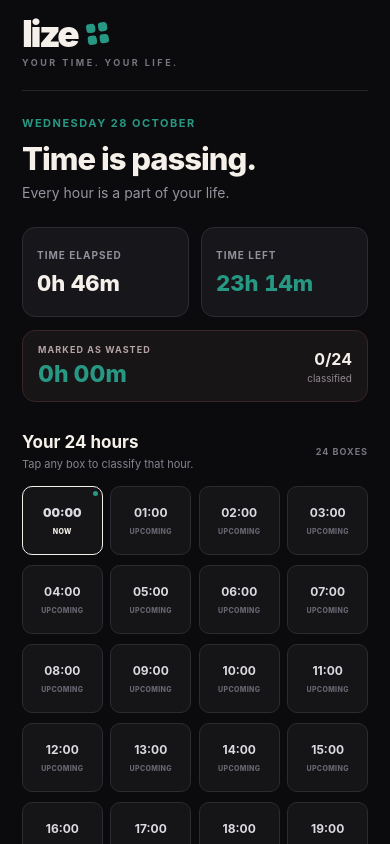
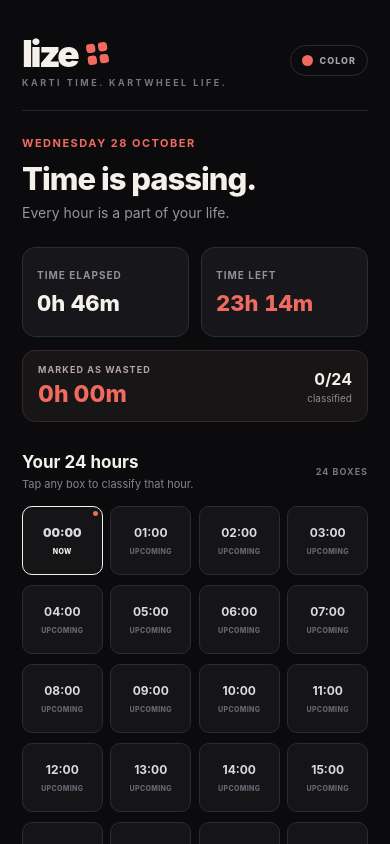
Before and after one commit to 23-kartikey/Lize, a React Native app: screen / in a window 390 px wide. Built offline with nearby package versions, Linux system fonts and the light colour scheme.

Commit message:
update: add color feature

```diff
--- a/src/components/BrandHeader.tsx
+++ b/src/components/BrandHeader.tsx
@@ -1,25 +1,120 @@
-import { StyleSheet, Text, View } from "react-native";
-import { colors } from "../constants/theme";
+import { useState } from "react";
+import {
+  Modal,
+  Pressable,
+  StyleSheet,
+  Text,
+  View,
+} from "react-native";
+import { accentOptions, colors } from "../constants/theme";
+import type { AccentId } from "../constants/theme";
 
-export default function BrandHeader() {
+type Props = {
+  accentId: AccentId;
+  accentColor: string;
+  onSelectAccent: (accentId: AccentId) => void;
+};
+
+export default function BrandHeader({ accentId, accentColor, onSelectAccent }: Props) {
+  const [pickerVisible, setPickerVisible] = useState(false);
+
   return (
     <View style={styles.header}>
       <View style={styles.brandRow}>
-        <Text style={styles.brand}>lize</Text>
-        <View style={styles.brandMark} accessibilityElementsHidden>
-          <View style={styles.brandMarkCell} />
-          <View style={styles.brandMarkCell} />
-          <View style={styles.brandMarkCell} />
-          <View style={styles.brandMarkCell} />
+        <View style={styles.brandIdentity}>
+          <View style={styles.wordmarkRow}>
+            <Text style={styles.brand}>lize</Text>
+            <View style={styles.brandMark} accessibilityElementsHidden>
+              <View style={[styles.brandMarkCell, { backgroundColor: accentColor }]} />
+              <View style={[styles.brandMarkCell, { backgroundColor: accentColor }]} />
+              <View style={[styles.brandMarkCell, { backgroundColor: accentColor }]} />
+              <View style={[styles.brandMarkCell, { backgroundColor: accentColor }]} />
+            </View>
+          </View>
+          <Text style={styles.brandSubtitle}>KARTI TIME. KARTWHEEL LIFE.</Text>
         </View>
+
+        <Pressable
+          accessibilityRole="button"
+          accessibilityLabel="Change accent color"
+          onPress={() => setPickerVisible(true)}
+          style={({ pressed }) => [styles.colorButton, pressed && styles.pressed]}
+        >
+          <View style={[styles.activeSwatch, { backgroundColor: accentColor }]} />
+          <Text style={styles.colorButtonText}>COLOR</Text>
+        </Pressable>
       </View>
-      <Text style={styles.brandSubtitle}>YOUR TIME. YOUR LIFE.</Text>
+
+      <Modal
+        visible={pickerVisible}
+        transparent
+        animationType="fade"
+        onRequestClose={() => setPickerVisible(false)}
+        statusBarTranslucent
+      >
+        <View style={styles.modalOverlay}>
+          <Pressable
+            style={StyleSheet.absoluteFill}
+            onPress={() => setPickerVisible(false)}
+            accessibilityLabel="Close color picker"
+          />
+
+          <View style={styles.modalCard}>
+            <View style={styles.modalTopRow}>
+              <View>
+                <Text style={styles.modalEyebrow}>PERSONALISE LIZE</Text>
+                <Text style={styles.modalTitle}>Accent colour</Text>
+              </View>
+              <Pressable
+                onPress={() => setPickerVisible(false)}
+                style={styles.closeButton}
+                accessibilityRole="button"
+                accessibilityLabel="Close"
+              >
+                <Text style={styles.closeText}>×</Text>
+              </Pressable>
+            </View>
+
+            <Text style={styles.modalDescription}>
+              Change the accent without changing the app's dark background.
+            </Text>
+
+            <View style={styles.options}>
+              {accentOptions.map((option) => {
+                const selected = option.id === accentId;
+                return (
+                  <Pressable
+                    key={option.id}
+                    accessibilityRole="button"
+                    accessibilityState={{ selected }}
+                    accessibilityLabel={`${option.label} accent`}
+                    onPress={() => {
+                      onSelectAccent(option.id);
+                      setPickerVisible(false);
+                    }}
+                    style={({ pressed }) => [
+                      styles.option,
+                      selected && styles.selectedOption,
+                      pressed && styles.pressed,
+                    ]}
+                  >
+                    <View style={[styles.optionSwatch, { backgroundColor: option.color }]} />
+                    <Text style={styles.optionLabel}>{option.label}</Text>
+                    {selected && <Text style={styles.checkmark}>✓</Text>}
+                  </Pressable>
+                );
+              })}
+            </View>
+          </View>
+        </View>
+      </Modal>
     </View>
   );
 }
 
 const styles = StyleSheet.create({
   header: {
+    paddingTop: 20,
     paddingBottom: 22,
     borderBottomWidth: 1,
     borderBottomColor: "#25252B",
@@ -27,8 +122,11 @@ const styles = StyleSheet.create({
   brandRow: {
     flexDirection: "row",
     alignItems: "center",
-    gap: 10,
+    justifyContent: "space-between",
+    gap: 12,
   },
+  brandIdentity: { flex: 1 },
+  wordmarkRow: { flexDirection: "row", alignItems: "center", gap: 10 },
   brand: {
     color: colors.text,
     fontSize: 37,
@@ -44,12 +142,7 @@ const styles = StyleSheet.create({
     gap: 3,
     transform: [{ rotate: "-8deg" }],
   },
-  brandMarkCell: {
-    width: 9,
-    height: 9,
-    borderRadius: 3,
-    backgroundColor: colors.accent,
-  },
+  brandMarkCell: { width: 9, height: 9, borderRadius: 3 },
   brandSubtitle: {
     marginTop: 2,
     color: colors.textMuted,
@@ -57,4 +150,55 @@ const styles = StyleSheet.create({
     fontWeight: "700",
     letterSpacing: 2.5,
   },
+  colorButton: {
+    flexDirection: "row",
+    alignItems: "center",
+    gap: 7,
+    borderWidth: 1,
+    borderColor: colors.border,
+    borderRadius: 20,
+    paddingHorizontal: 11,
+    paddingVertical: 9,
+  },
+  activeSwatch: { width: 11, height: 11, borderRadius: 6 },
+  colorButtonText: { color: colors.textSecondary, fontSize: 9, fontWeight: "800", letterSpacing: 1 },
+  pressed: { opacity: 0.7 },
+  modalOverlay: {
+    flex: 1,
+    backgroundColor: "rgba(0, 0, 0, 0.76)",
+    justifyContent: "center",
+    alignItems: "center",
+    paddingHorizontal: 22,
+  },
+  modalCard: {
+    width: "100%",
+    maxWidth: 380,
+    backgroundColor: colors.surfaceRaised,
+    borderWidth: 1,
+    borderColor: colors.borderStrong,
+    borderRadius: 20,
+    padding: 21,
+  },
+  modalTopRow: { flexDirection: "row", justifyContent: "space-between", alignItems: "center" },
+  modalEyebrow: { color: colors.textMuted, fontSize: 9, fontWeight: "800", letterSpacing: 1.5 },
+  modalTitle: { color: colors.text, fontSize: 24, fontWeight: "800", marginTop: 8 },
+  closeButton: { width: 30, height: 30, borderRadius: 15, backgroundColor: "#29292F", alignItems: "center", justifyContent: "center" },
+  closeText: { color: colors.text, fontSize: 22, lineHeight: 25 },
+  modalDescription: { color: colors.textSecondary, fontSize: 12, lineHeight: 18, marginTop: 9, marginBottom: 17 },
+  options: { gap: 9 },
+  option: {
+    minHeight: 54,
+    flexDirection: "row",
+    alignItems: "center",
+    borderWidth: 1,
+    borderColor: colors.border,
+    backgroundColor: colors.surface,
+    borderRadius: 12,
+    paddingHorizontal: 13,
+    gap: 12,
+  },
+  selectedOption: { borderColor: colors.textSecondary, backgroundColor: "#202026" },
+  optionSwatch: { width: 20, height: 20, borderRadius: 10, borderWidth: 1, borderColor: "rgba(255,255,255,0.25)" },
+  optionLabel: { color: colors.text, fontSize: 14, fontWeight: "700", flex: 1 },
+  checkmark: { color: colors.text, fontSize: 18, fontWeight: "800" },
 });
--- a/src/components/HourClassificationModal.tsx
+++ b/src/components/HourClassificationModal.tsx
@@ -10,6 +10,7 @@ type Props = {
   currentHour: number;
   onClose: () => void;
   onSaveMark: (mark: HourMark | null) => void;
+  accentColor: string;
 };
 
 export default function HourClassificationModal({
@@ -19,6 +20,7 @@ export default function HourClassificationModal({
   currentHour,
   onClose,
   onSaveMark,
+  accentColor,
 }: Props) {
   const hour = selectedTarget?.hour;
   const isToday = selectedTarget?.dayKey === todayKey;
@@ -50,7 +52,7 @@ export default function HourClassificationModal({
 
         <View style={styles.card}>
           <View style={styles.topRow}>
-            <Text style={styles.eyebrow}>CLASSIFY THIS HOUR</Text>
+            <Text style={[styles.eyebrow, { color: accentColor }]}>CLASSIFY THIS HOUR</Text>
             <Pressable
               onPress={onClose}
               style={styles.closeButton}
@@ -108,7 +110,7 @@ export default function HourClassificationModal({
 
           {selectedMark && (
             <Pressable onPress={() => onSaveMark(null)} style={styles.clearButton}>
-              <Text style={styles.clearButtonText}>Clear classification</Text>
+              <Text style={[styles.clearButtonText, { color: accentColor }]}>Clear classification</Text>
             </Pressable>
           )}
 
--- a/src/components/HourGrid.tsx
+++ b/src/components/HourGrid.tsx
@@ -6,15 +6,15 @@ import { formatHour, HOURS } from "../utils/time";
 type Props = {
   currentHour: number;
   dayMarks: DayMarks;
-  disabled?: boolean;
   onSelectHour: (hour: number) => void;
+  accentColor: string;
 };
 
 export default function HourGrid({
   currentHour,
   dayMarks,
-  disabled = false,
   onSelectHour,
+  accentColor,
 }: Props) {
   return (
     <>
@@ -44,7 +44,6 @@ export default function HourGrid({
           return (
             <Pressable
               key={hour}
-              disabled={disabled}
               onPress={() => onSelectHour(hour)}
               accessibilityRole="button"
               accessibilityLabel={`${formatHour(hour)}, ${statusLabel}. Tap to classify.`}
@@ -81,8 +80,8 @@ export default function HourGrid({
                 {statusLabel}
               </Text>
 
-              {hasPassed && <View pointerEvents="none" style={styles.crossOut} />}
-              {isCurrent && <View style={styles.currentIndicator} />}
+              {hasPassed && <View pointerEvents="none" style={[styles.crossOut, { backgroundColor: accentColor }]} />}
+              {isCurrent && <View style={[styles.currentIndicator, { backgroundColor: accentColor }]} />}
             </Pressable>
           );
         })}
--- a/src/components/HourLegend.tsx
+++ b/src/components/HourLegend.tsx
@@ -1,11 +1,13 @@
 import { StyleSheet, Text, View } from "react-native";
 import { colors } from "../constants/theme";
 
-export default function HourLegend() {
+type Props = { accentColor: string };
+
+export default function HourLegend({ accentColor }: Props) {
   return (
     <View style={styles.legend}>
       <View style={styles.legendItem}>
-        <View style={[styles.legendDot, styles.wastedDot]} />
+        <View style={[styles.legendDot, styles.wastedDot, { backgroundColor: accentColor }]} />
         <Text style={styles.legendText}>Wasted</Text>
       </View>
       <View style={styles.legendItem}>
--- a/src/components/TimeSummary.tsx
+++ b/src/components/TimeSummary.tsx
@@ -8,6 +8,7 @@ type Props = {
   remainingMinutes: number;
   wastedHours: number;
   classifiedHours: number;
+  accentColor: string;
 };
 
 export default function TimeSummary({
@@ -16,11 +17,12 @@ export default function TimeSummary({
   remainingMinutes,
   wastedHours,
   classifiedHours,
+  accentColor,
 }: Props) {
   return (
     <>
       <View style={styles.intro}>
-        <Text style={styles.date}>{formatDateLabel(now)}</Text>
+        <Text style={[styles.date, { color: accentColor }]}>{formatDateLabel(now)}</Text>
         <Text style={styles.title}>Time is passing.</Text>
         <Text style={styles.subtitle}>Every hour is a part of your life.</Text>
       </View>
@@ -32,14 +34,14 @@ export default function TimeSummary({
         </View>
         <View style={styles.statCard}>
           <Text style={styles.statLabel}>TIME LEFT</Text>
-          <Text style={styles.remainingValue}>{formatDuration(remainingMinutes)}</Text>
+          <Text style={[styles.remainingValue, { color: accentColor }]}>{formatDuration(remainingMinutes)}</Text>
         </View>
       </View>
 
       <View style={styles.wasteSummary}>
         <View style={styles.wasteSummaryLeft}>
           <Text style={styles.wasteSummaryLabel}>MARKED AS WASTED</Text>
-          <Text style={styles.wasteSummaryValue}>{formatDuration(wastedHours * 60)}</Text>
+          <Text style={[styles.wasteSummaryValue, { color: accentColor }]}>{formatDuration(wastedHours * 60)}</Text>
         </View>
         <View style={styles.summaryRight}>
           <Text style={styles.summaryCount}>{classifiedHours}/24</Text>
--- /dev/null
+++ b/src/hooks/useAccentColor.ts
@@ -0,0 +1,65 @@
+import { useCallback, useEffect, useRef, useState } from "react";
+import AsyncStorage from "@react-native-async-storage/async-storage";
+import { getAccentColor } from "../constants/theme";
+import type { AccentId } from "../constants/theme";
+
+const STORAGE_KEY = "lize-accent-color-v1";
+
+function isAccentId(value: unknown): value is AccentId {
+  return value === "orange" || value === "pink" || value === "white" || value=== "green";
+}
+
+export function useAccentColor() {
+  const [accentId, setAccentIdState] = useState<AccentId>("orange");
+  const [ready, setReady] = useState(false);
+  const pendingChoiceRef = useRef<AccentId | null>(null);
+
+  useEffect(() => {
+    let mounted = true;
+
+    async function loadAccent() {
+      let savedAccent: AccentId = "orange";
+
+      try {
+        const stored = await AsyncStorage.getItem(STORAGE_KEY);
+        if (stored !== null && isAccentId(stored)) savedAccent = stored;
+      } catch (error) {
+        console.warn("Lize could not load the accent color:", error);
+      }
+
+      if (!mounted) return;
+
+      // Preserve a tap made before the first storage read completes.
+      const initialAccent = pendingChoiceRef.current ?? savedAccent;
+      pendingChoiceRef.current = null;
+      setAccentIdState(initialAccent);
+      setReady(true);
+    }
+
+    void loadAccent();
+
+    return () => {
+      mounted = false;
+    };
+  }, []);
+
+  useEffect(() => {
+    if (!ready) return;
+
+    AsyncStorage.setItem(STORAGE_KEY, accentId).catch((error) => {
+      console.warn("Lize could not save the accent color:", error);
+    });
+  }, [accentId, ready]);
+
+  const setAccentId = useCallback((nextAccent: AccentId) => {
+    if (!ready) pendingChoiceRef.current = nextAccent;
+    setAccentIdState(nextAccent);
+  }, [ready]);
+
+  return {
+    accentId,
+    accentColor: getAccentColor(accentId),
+    setAccentId,
+    accentReady: ready,
+  };
+}
--- a/src/screens/HomeScreen.tsx
+++ b/src/screens/HomeScreen.tsx
@@ -15,12 +15,14 @@ import TimeSummary from "../components/TimeSummary";
 import { colors } from "../constants/theme";
 import { useClock } from "../hooks/useClock";
 import { useHourMarks } from "../hooks/useHourMarks";
+import { useAccentColor } from "../hooks/useAccentColor";
 import type { HourMark, SelectedHour } from "../types/hour";
 import { getDayKey } from "../utils/time";
 
 export default function HomeScreen() {
   const now = useClock();
   const { marksByDay, storageReady, setHourMark } = useHourMarks();
+  const { accentId, accentColor, setAccentId } = useAccentColor();
   const [selectedTarget, setSelectedTarget] = useState<SelectedHour>(null);
 
   const todayKey = getDayKey(now);
@@ -45,13 +47,13 @@ export default function HomeScreen() {
 
   return (
     <SafeAreaView style={styles.safeArea}>
-      <StatusBar backgroundColor={colors.background} barStyle="light-content" />
+      <StatusBar barStyle="light-content" />
 
       <ScrollView
         contentContainerStyle={styles.container}
         showsVerticalScrollIndicator={false}
       >
-        <BrandHeader />
+        <BrandHeader accentId={accentId} accentColor={accentColor} onSelectAccent={setAccentId} />
 
         <TimeSummary
           now={now}
@@ -59,16 +61,17 @@ export default function HomeScreen() {
           remainingMinutes={remainingMinutes}
           wastedHours={wastedHours}
           classifiedHours={wastedHours + notWastedHours}
+          accentColor={accentColor}
         />
 
         <HourGrid
           currentHour={currentHour}
           dayMarks={todayMarks}
-          disabled={!storageReady}
           onSelectHour={(hour) => setSelectedTarget({ hour, dayKey: todayKey })}
+          accentColor={accentColor}
         />
 
-        <HourLegend />
+        <HourLegend accentColor={accentColor} />
 
         <Text style={styles.footer}>
           A diagonal strike means the hour has passed.{"\n"}
@@ -89,6 +92,7 @@ export default function HomeScreen() {
         currentHour={currentHour}
         onClose={() => setSelectedTarget(null)}
         onSaveMark={saveSelectedMark}
+        accentColor={accentColor}
       />
     </SafeAreaView>
   );
```
Also changed, not shown: src/constants/theme.ts (+14 -1 lines), src/hooks/useHourMarks.ts (+29 -2 lines), 1 other file (tests, documents, lock files or other folders).
